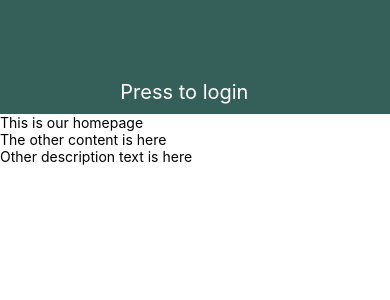
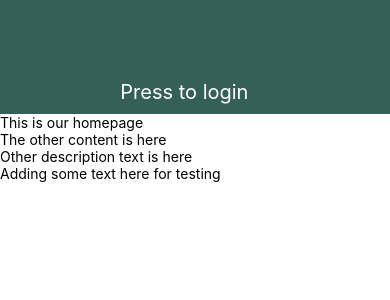
Before and after one commit to mbrnas/react-native-app, a React Native app: screen / in a window 390 px wide. Shown: the top 300 px of the page. Built offline with nearby package versions, Linux system fonts and the light colour scheme.

Commit message:
Finished the text

```diff
--- a/views/Home.js
+++ b/views/Home.js
@@ -12,6 +12,7 @@ export class Home extends React.Component{
     <Text>This is our homepage</Text>
     <Text>The other content is here</Text>
     <Text>Other description text is here</Text>
+    <Text>Adding some text here for testing</Text>
     </View>
    );
   }
```
